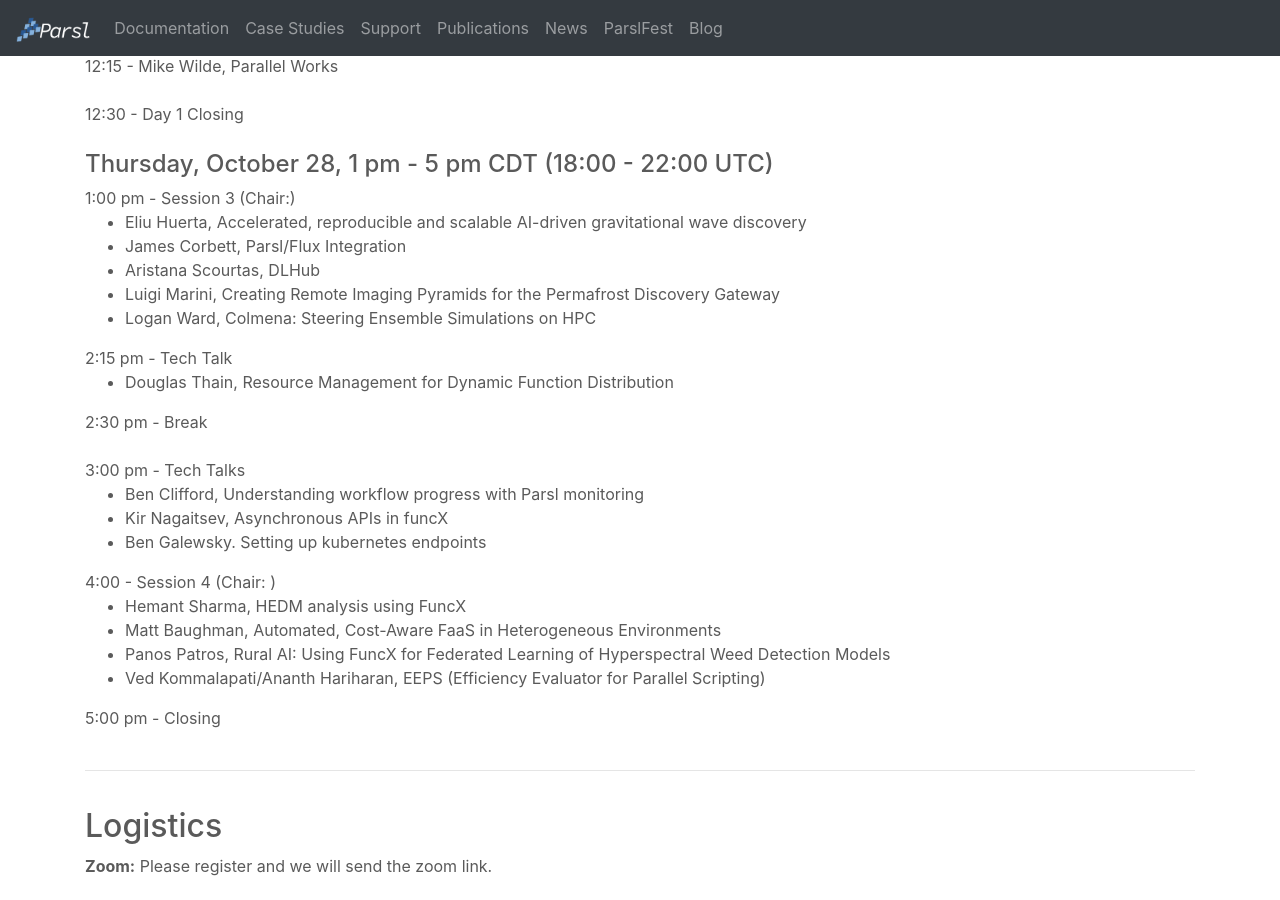
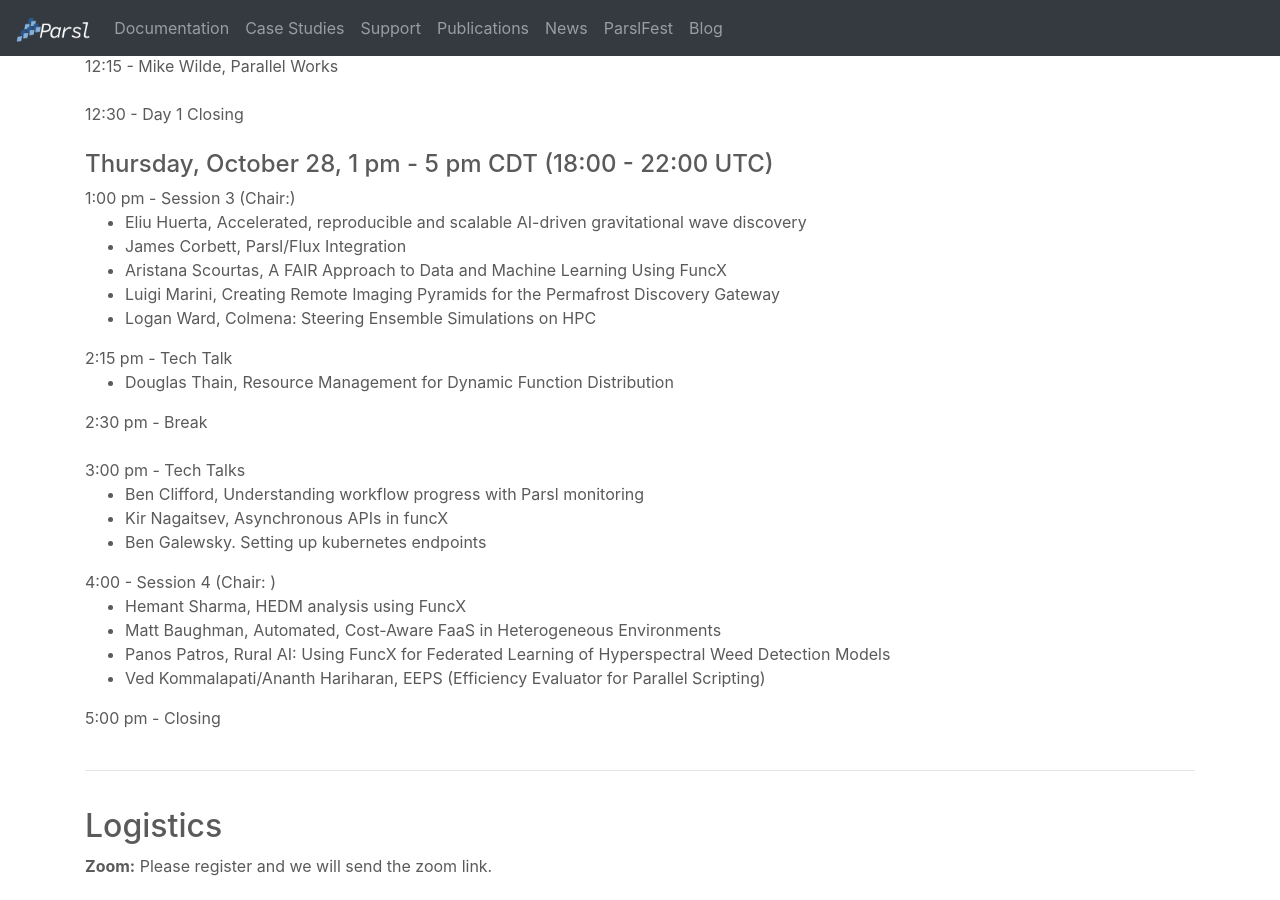
Before and after one commit to Parsl/parsl.github.io, a Jekyll site: the page built from parslfest2021.html, in a window 1280 px wide and 900 px high, scrolled down 1108 px. Built offline with Jekyll 4.4.1, drawn with Linux system fonts in a browser that asks for light colours.

Commit message:
Update parslfest2021.html

```diff
--- a/parslfest2021.html
+++ b/parslfest2021.html
@@ -75,7 +75,7 @@
       <ul>
         <li>Eliu Huerta, Accelerated, reproducible and scalable AI-driven gravitational wave discovery</li>
 	<li>James Corbett, Parsl/Flux Integration</li>
-	<li>Aristana Scourtas, DLHub</li>
+	<li>Aristana Scourtas, A FAIR Approach to Data and Machine Learning Using FuncX</li>
 	<li>Luigi Marini, Creating Remote Imaging Pyramids for the Permafrost Discovery Gateway</li>
 	<li>Logan Ward, Colmena: Steering Ensemble Simulations on HPC</li>
      </ul>
```
